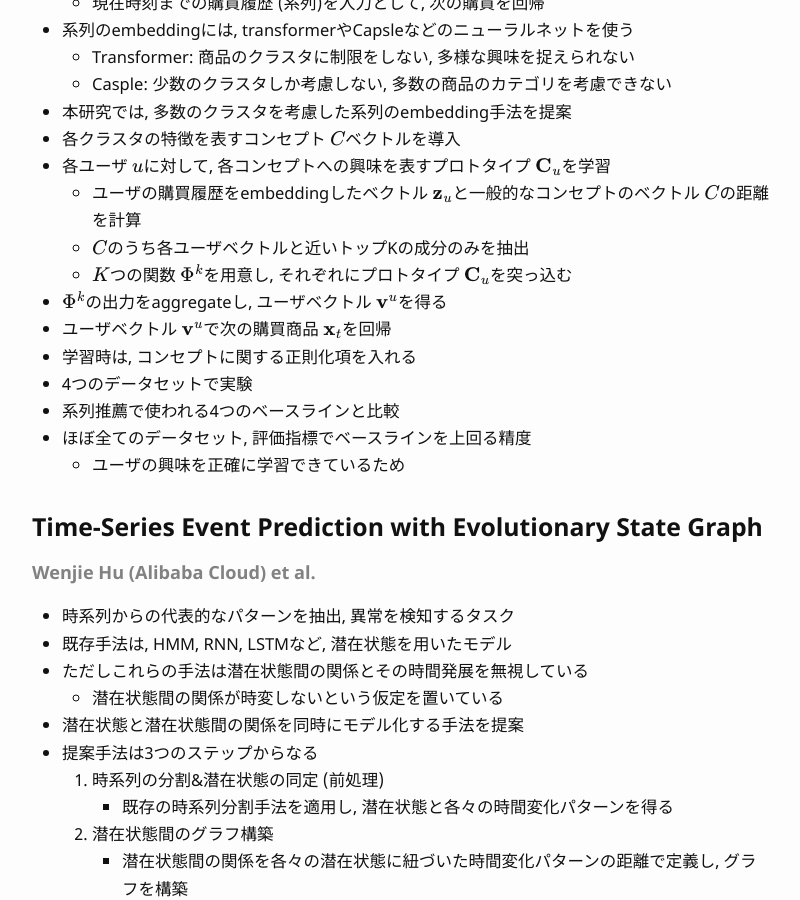
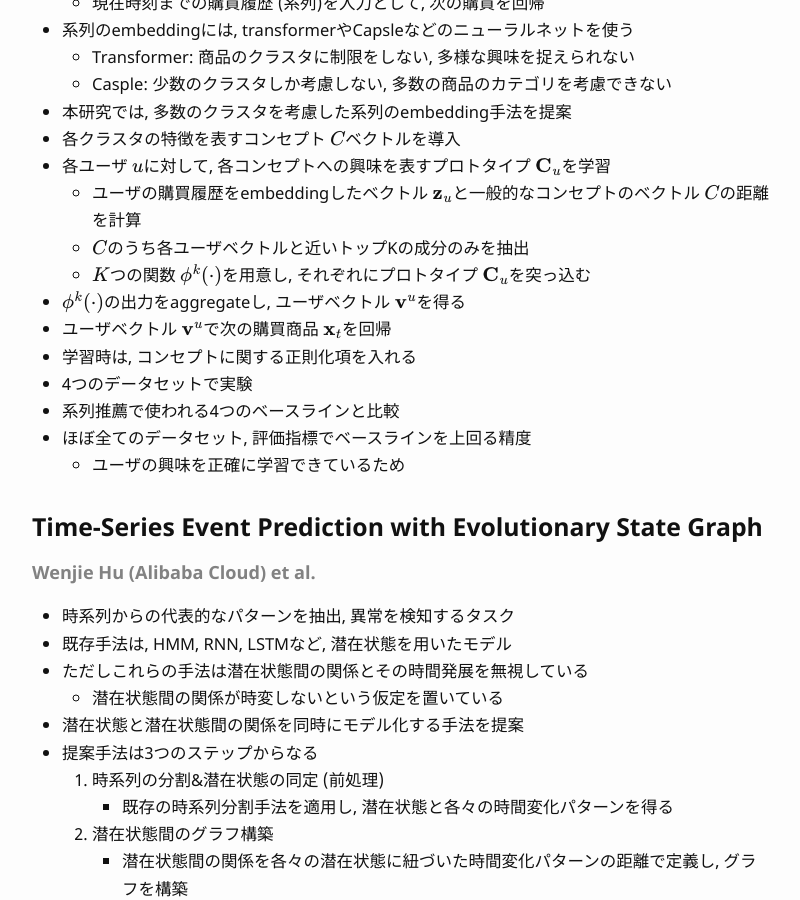
Before and after one commit to mayaaaa/mayaaaa.github.io, a Jekyll site: the page built from _posts/2021-03-08-wsdm-memo.md, in a window 1280 px wide and 900 px high, scrolled down 17465 px. Shown: the whole window, without its empty margins (238-1038 px from the left). Built offline with Jekyll 4.4.1, drawn with Linux system fonts in a browser that asks for light colours; some web fonts are replaced; formulas are drawn with MathJax 3.

Commit message:
update blog post

```diff
--- a/_posts/2021-03-08-wsdm-memo.md
+++ b/_posts/2021-03-08-wsdm-memo.md
@@ -559,8 +559,8 @@ tags: [WSDM21]
 - 各ユーザ $$u$$に対して, 各コンセプトへの興味を表すプロトタイプ $${\bf C}_u$$を学習
   - ユーザの購買履歴をembeddingしたベクトル $${\bf z}_u$$と一般的なコンセプトのベクトル $$C$$の距離を計算
   - $$C$$のうち各ユーザベクトルと近いトップKの成分のみを抽出
-  - $$K$$つの関数 $$\Phi^k$$を用意し, それぞれにプロトタイプ $${\bf C}_u$$を突っ込む
-- $$\Phi^k $$の出力をaggregateし, ユーザベクトル $${\bf v}^u$$を得る
+  - $$K$$つの関数 $$\phi^k(\cdot)$$を用意し, それぞれにプロトタイプ $${\bf C}_u$$を突っ込む
+- $$\phi^k(\cdot)$$の出力をaggregateし, ユーザベクトル $${\bf v}^u$$を得る
 - ユーザベクトル $${\bf v}^u$$で次の購買商品 $${\bf x}_t$$を回帰
 - 学習時は, コンセプトに関する正則化項を入れる
 - 4つのデータセットで実験
```
